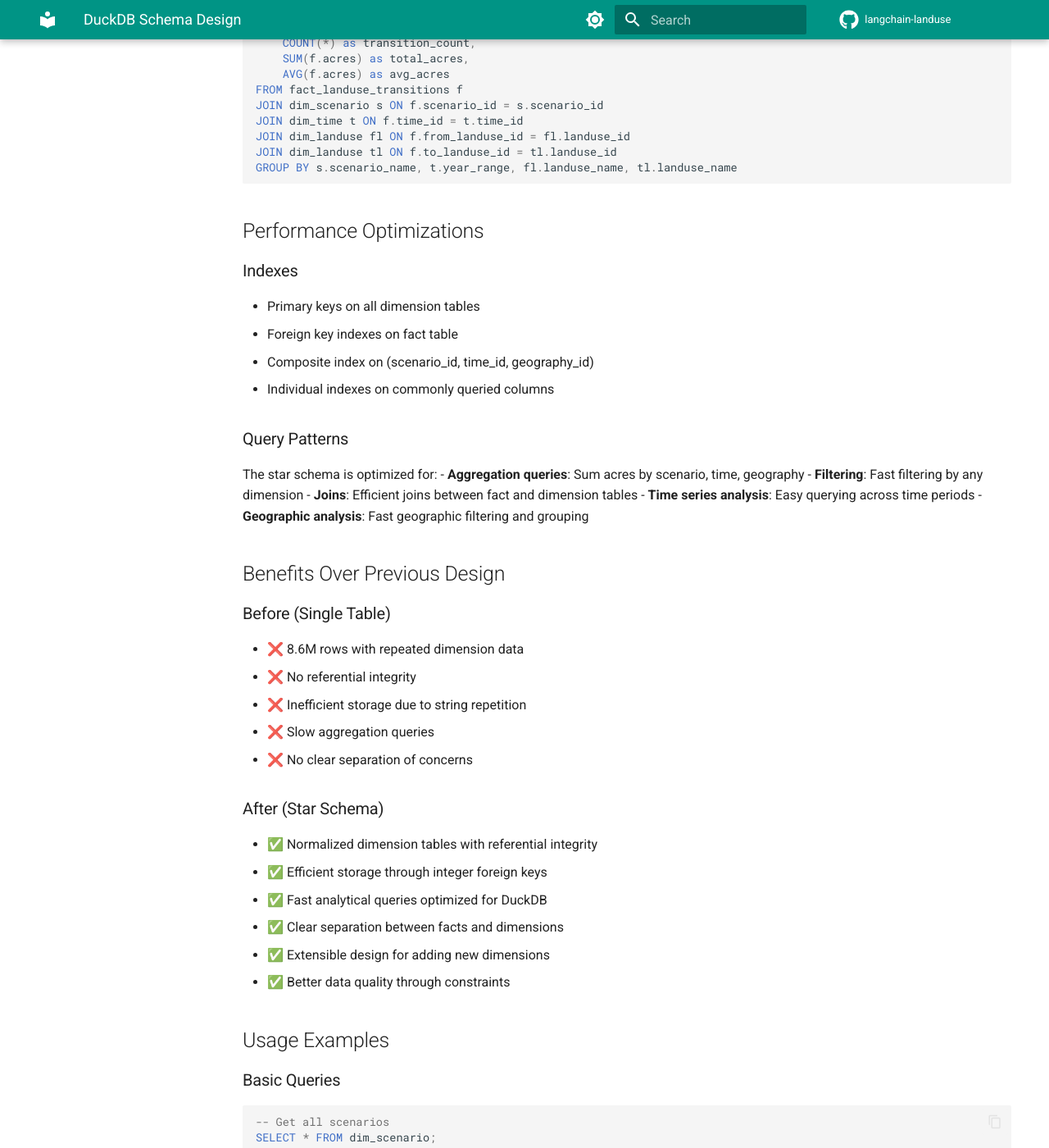
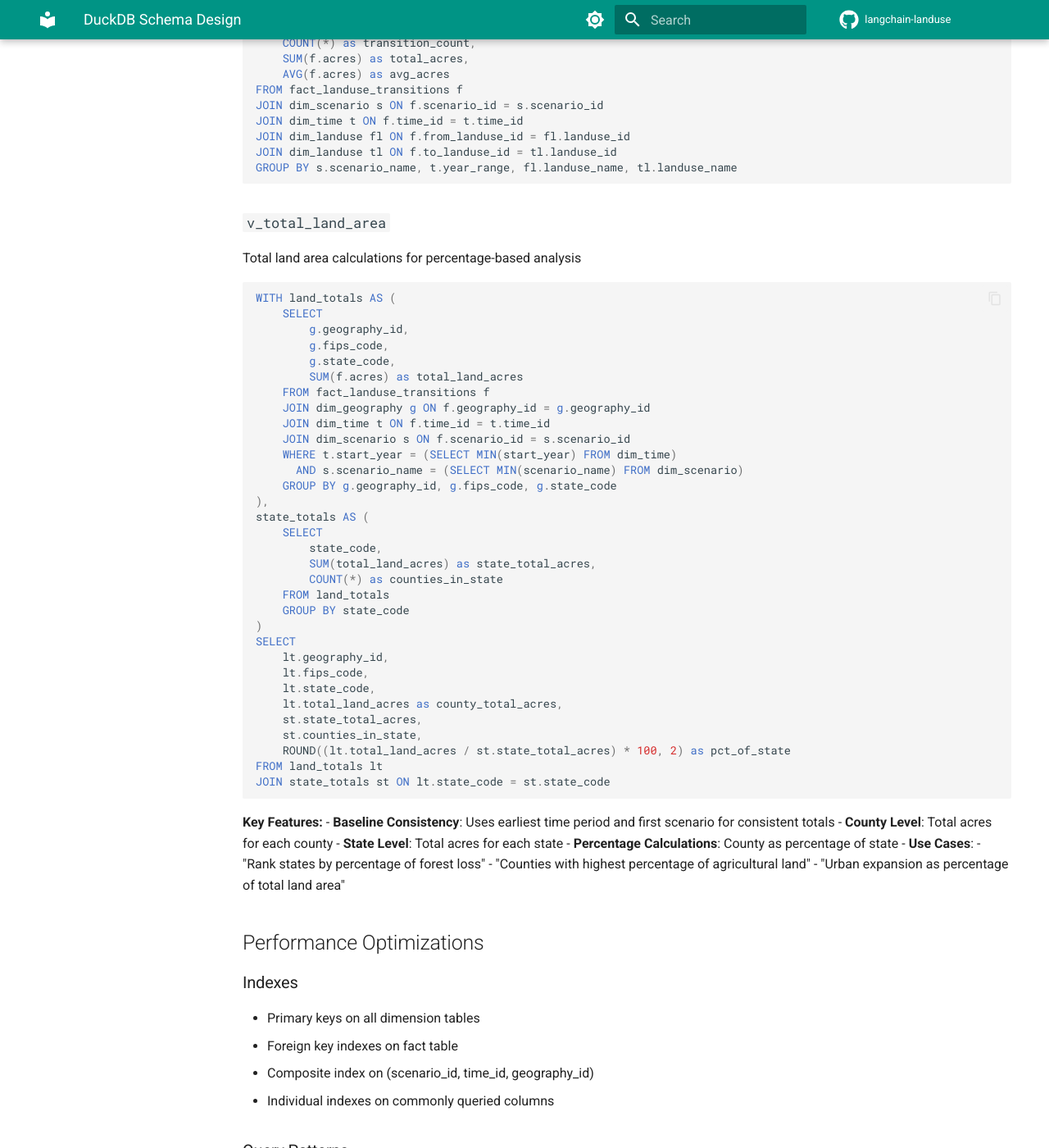
Before and after one commit to mihiarc/rpa-landuse, an MkDocs documentation site: the page built from docs/data/duckdb-schema.md, in a window 1280 px wide and 1400 px high, scrolled down 2498 px. Shown: the whole window at 82% size. Built offline with MkDocs 1.6.1 and Material for MkDocs 9.7.7, drawn with Linux system fonts in a browser that asks for light colours; comment, search, counter and statistics services are not loaded.

Commit message:
feat: Revise CLAUDE.md and duckdb-schema.md for enhanced clarity and functionality
- Updated project overview to reflect advanced AI capabilities and modern data stack
- Expanded installation instructions and setup process for better user guidance
- Revised agent running commands to emphasize primary and alternative agents
- Enhanced data processing section with DuckDB conversion details
- Added comprehensive star schema design and key features for land use analysis
- Introduced new SQL view for total land area calculations in duckdb-schema.md
- Included use cases for percentage-based analysis in documentation

````diff
--- a/docs/data/duckdb-schema.md
+++ b/docs/data/duckdb-schema.md
@@ -158,6 +158,53 @@ JOIN dim_landuse tl ON f.to_landuse_id = tl.landuse_id
 GROUP BY s.scenario_name, t.year_range, fl.landuse_name, tl.landuse_name
 ```
 
+### `v_total_land_area`
+Total land area calculations for percentage-based analysis
+```sql
+WITH land_totals AS (
+    SELECT
+        g.geography_id,
+        g.fips_code,
+        g.state_code,
+        SUM(f.acres) as total_land_acres
+    FROM fact_landuse_transitions f
+    JOIN dim_geography g ON f.geography_id = g.geography_id
+    JOIN dim_time t ON f.time_id = t.time_id
+    JOIN dim_scenario s ON f.scenario_id = s.scenario_id
+    WHERE t.start_year = (SELECT MIN(start_year) FROM dim_time)
+      AND s.scenario_name = (SELECT MIN(scenario_name) FROM dim_scenario)
+    GROUP BY g.geography_id, g.fips_code, g.state_code
+),
+state_totals AS (
+    SELECT
+        state_code,
+        SUM(total_land_acres) as state_total_acres,
+        COUNT(*) as counties_in_state
+    FROM land_totals
+    GROUP BY state_code
+)
+SELECT
+    lt.geography_id,
+    lt.fips_code,
+    lt.state_code,
+    lt.total_land_acres as county_total_acres,
+    st.state_total_acres,
+    st.counties_in_state,
+    ROUND((lt.total_land_acres / st.state_total_acres) * 100, 2) as pct_of_state
+FROM land_totals lt
+JOIN state_totals st ON lt.state_code = st.state_code
+```
+
+**Key Features:**
+- **Baseline Consistency**: Uses earliest time period and first scenario for consistent totals
+- **County Level**: Total acres for each county
+- **State Level**: Total acres for each state
+- **Percentage Calculations**: County as percentage of state
+- **Use Cases**:
+  - "Rank states by percentage of forest loss"
+  - "Counties with highest percentage of agricultural land"
+  - "Urban expansion as percentage of total land area"
+
 ## Performance Optimizations
 
 ### Indexes
````
Also changed, not shown: CLAUDE.md (+109 -52 lines).
